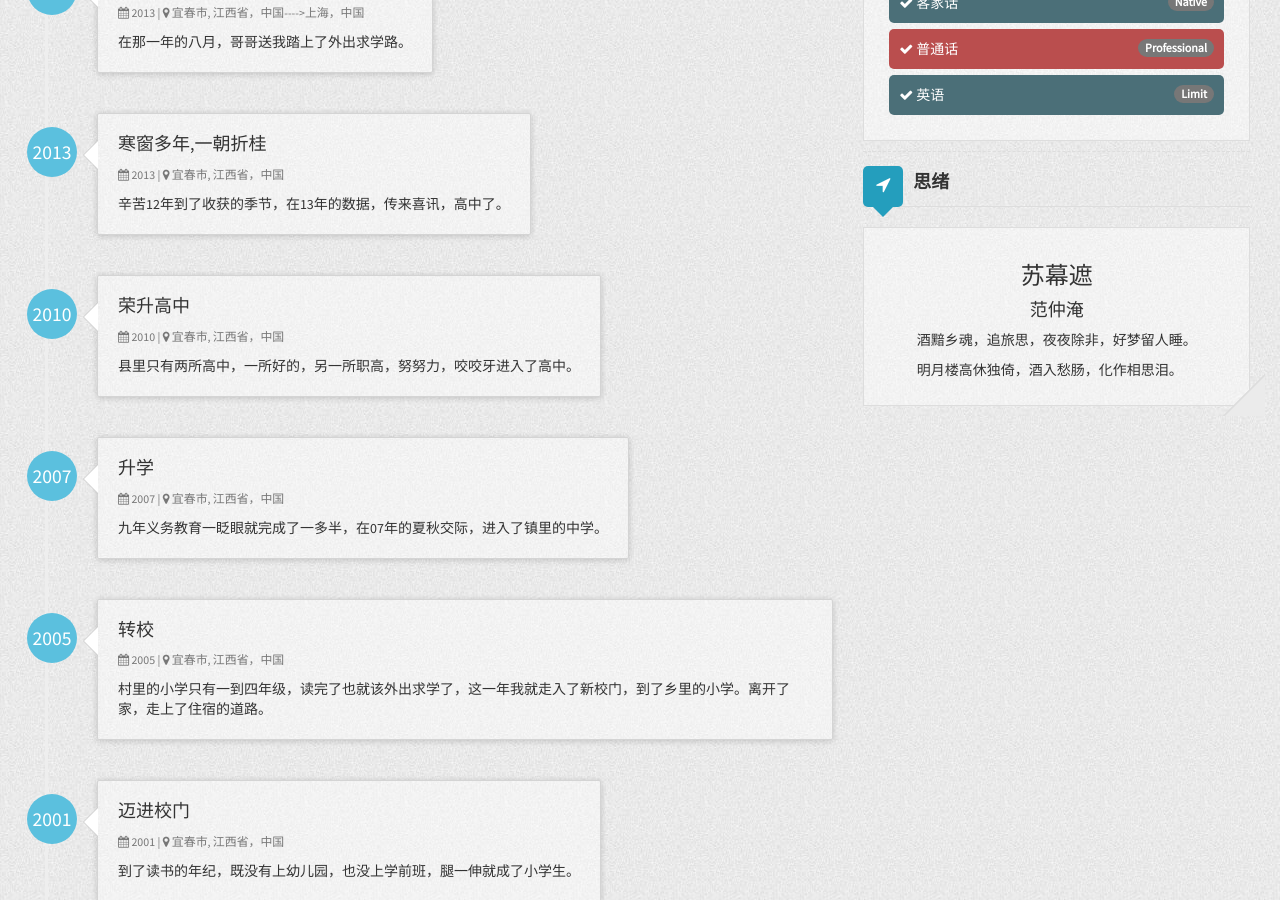
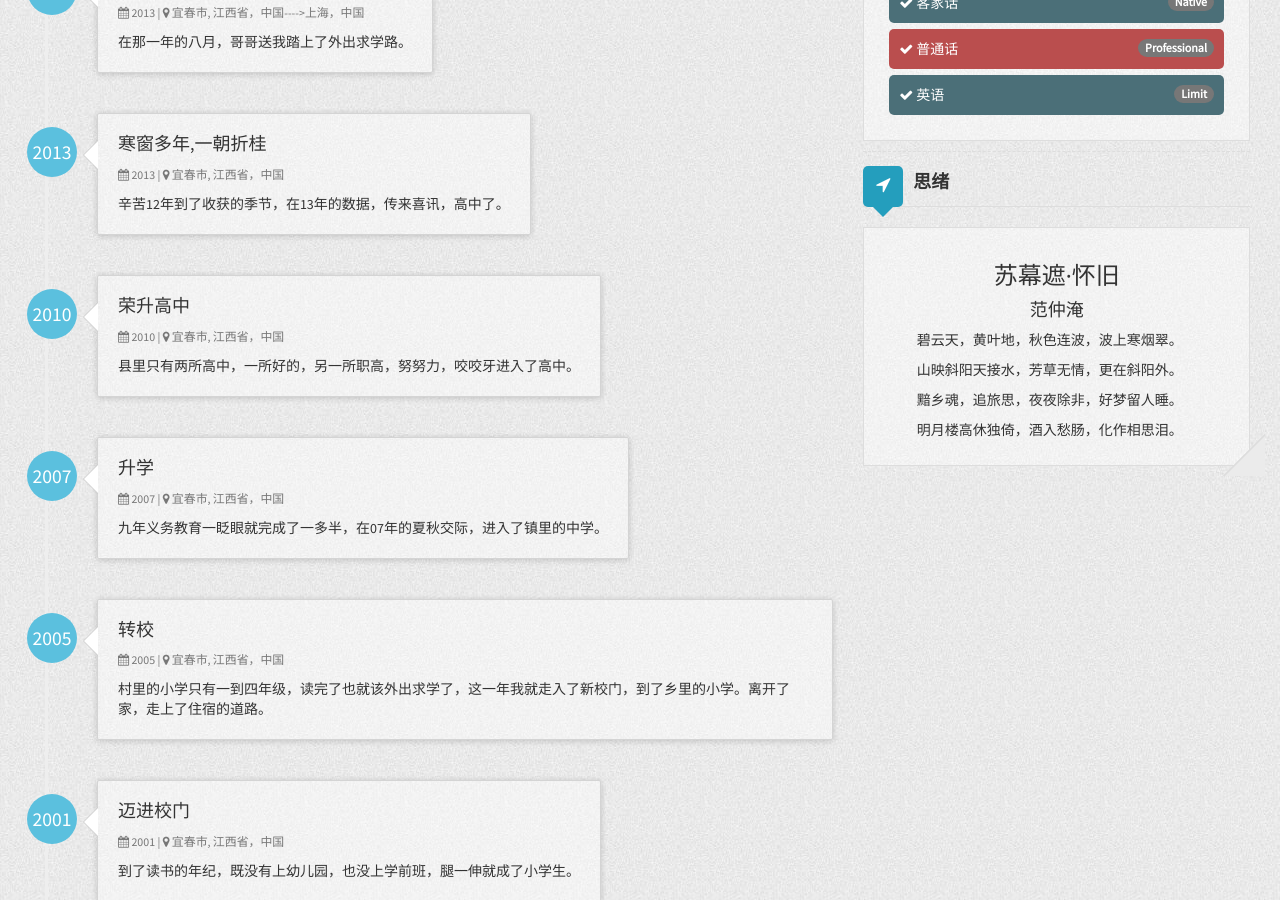
Before and after one commit to cofire2/cofire2.github.io, a Jekyll site: the page built from index.html, in a window 1280 px wide and 900 px high, scrolled down 624 px. Built offline with Jekyll 4.4.1, drawn with Linux system fonts in a browser that asks for light colours; nearby versions of some CDN libraries.

Commit message:
Update index.html

```diff
--- a/index.html
+++ b/index.html
@@ -245,12 +245,15 @@ layout: default
             <h3 class="title with-icon"><span class="fa fa-location-arrow cat-title"></span> 思绪</h3>
             <div class="grid-block">
                 <!-- <iframe src="https://www.google.com/maps/embed/v1/place?q={{ site.author.address }}&key=AIzaSyClEWLh20lxrQBFR7omuuVESviszPxONyk" width="100%" height="100%" frameborder="0" style="border:0"></iframe> -->
-                <h3 class="gushiName">苏幕遮</h3>
+                <h3 class="gushiName">苏幕遮·怀旧</h3>
                 <h4 class="gushiAuthor">范仲淹</h4>
                 <div class="gushiContent">
-                  <p>酒黯乡魂，追旅思，夜夜除非，好梦留人睡。</p>
+                  <p>碧云天，黄叶地，秋色连波，波上寒烟翠。</p>
+                  <p>山映斜阳天接水，芳草无情，更在斜阳外。</p>
+                  <p>黯乡魂，追旅思，夜夜除非，好梦留人睡。</p>
                   <p>明月楼高休独倚，酒入愁肠，化作相思泪。</p>
                 </div>
+
             </div>
         </div>
     </div>
```
